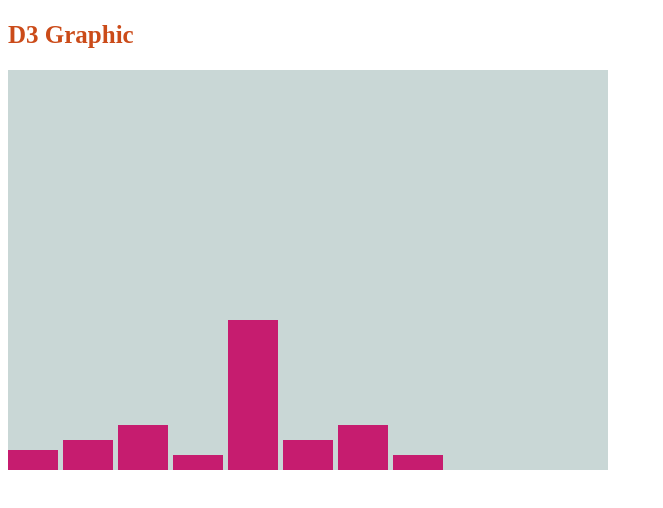
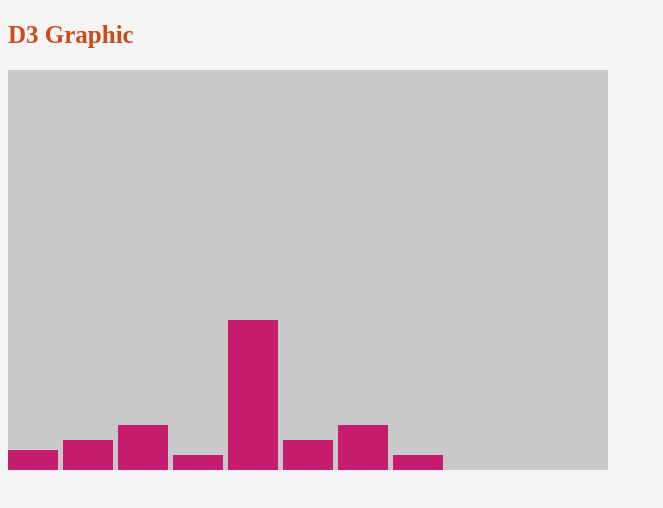
Before and after one commit to twzop/D3TEST, a website: page index.html in a window 1280 px wide. Shown: the whole page, without its empty margins (0-663 px from the left). Drawn offline with nearby package versions, Linux system fonts and the light colour scheme.

Commit message:
Updated Color of BG on Bar Chart
Darkened gray BG color on Bar Chart Example.

```diff
--- a/css/base.css
+++ b/css/base.css
@@ -1,3 +1,6 @@
+body {
+  background-color: #f4f4f4; }
+
 h2 {
   color: #cb4b19;
   font-weight: 600;
--- a/js/script.js
+++ b/js/script.js
@@ -7,7 +7,7 @@ var bardata = [20, 30, 45, 15, 150, 30, 45, 15],
 d3.select('#chart').append('svg')
     .attr('width', width)
     .attr('height', height)
-    .style('background', '#C9D7D6')
+    .style('background', '#c8c8c8')
     .selectAll('rect').data(bardata)
     .enter().append('rect')
         .style('fill', '#c61c6f')
```
